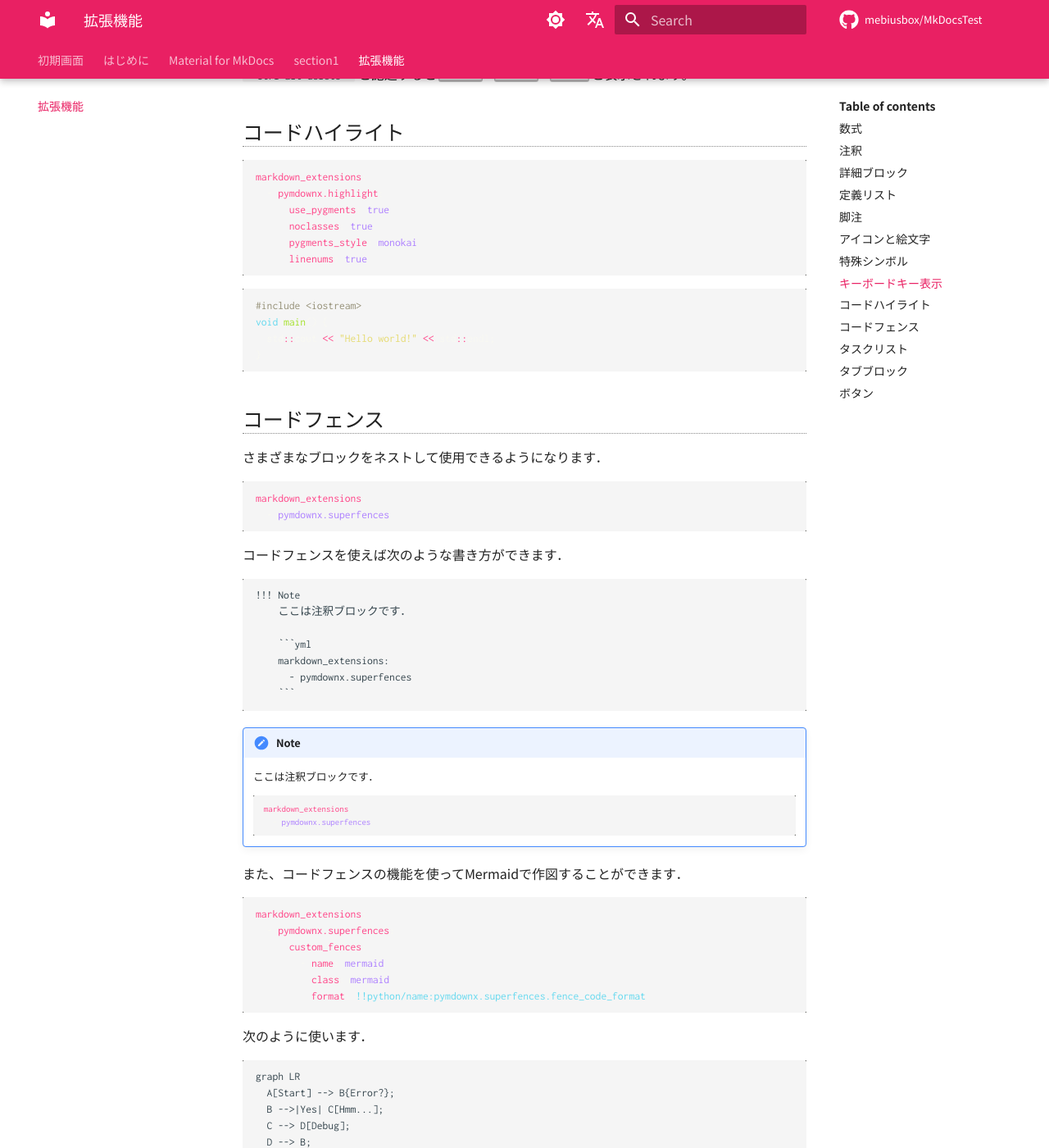
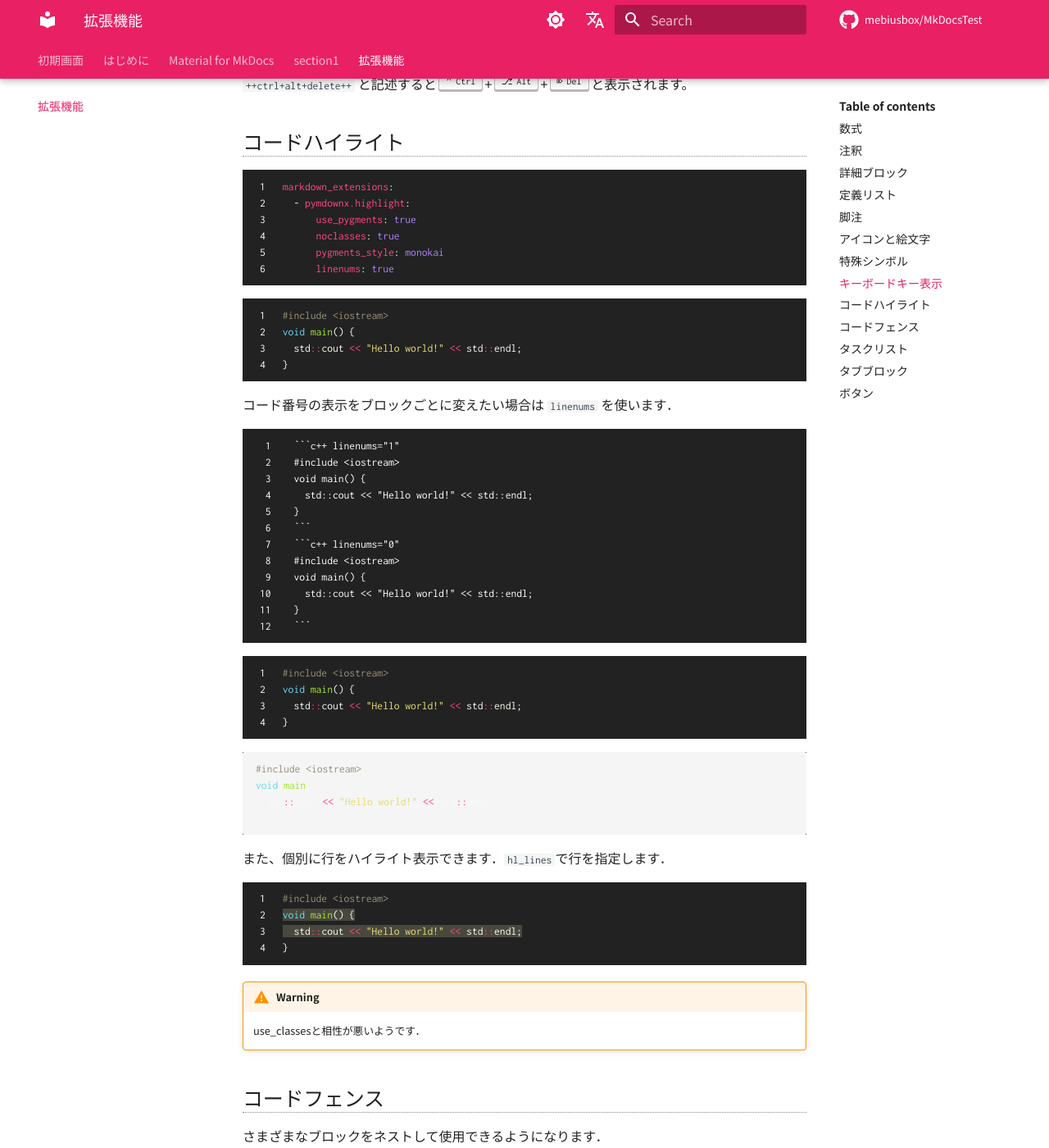
Before and after one commit to mebiusbox/MkDocsTest, an MkDocs documentation site: the page built from docs/extentions.md, in a window 1280 px wide and 1400 px high, scrolled down 7414 px. Shown: the whole window at 82% size. Built offline with MkDocs 1.6.1 and Material for MkDocs 9.7.7, drawn with Linux system fonts in a browser that asks for light colours; nearby versions of some CDN libraries; emoji names are drawn with the system emoji font; comment, search, counter and statistics services are not loaded; some of the changed text lies outside the part shown.

Commit message:
remove extra.js and update extra.css

````diff
--- a/docs/css/extra.css
+++ b/docs/css/extra.css
@@ -16,13 +16,27 @@
 .md-typeset h2 {
   border-bottom: 1px dotted #888;
 }
+
+[data-md-color-scheme=slate] .md-typeset h2 {
+  color: #fc0;
+  border-bottom: 1px dotted #888;
+}
+
+.md-typeset h3:before {
+  font-family: "FontAwesome";
+  font-weight: 900;
+  content: "\f0a9";
+  margin-right: 5px;
+}
+
+/* [data-md-color-scheme=slate] .md-typeset h3 {
+} */
+
 .md-typeset pre {
   color: #f8f8f2;
 }
-.md-typeset .highlighttable {
-  margin-left:-20px;
-  margin-right: -20px;
-  border-radius: 0;
+.md-typeset .highlighttable .linenos .linenodiv pre {
+  line-height: 15pt;
 }
 
 .md-typeset .highlighttable > * {
@@ -32,7 +46,6 @@
 .md-typeset .highlighttable .linenos .linenodiv pre span {
   background-color: #222 !important;
   color: #fefefe !important;
-  margin: 0;
 }
 .md-typeset .highlighttable .md-clipboard:before,
 .md-typeset .highlighttable .md-clipboard:after {
--- a/docs/extentions.md
+++ b/docs/extentions.md
@@ -379,6 +379,49 @@
 }
 ```
 
+コード番号の表示をブロックごとに変えたい場合は `linenums` を使います．
+
+```
+ ```c++ linenums="1"
+ #include <iostream>
+ void main() {
+   std::cout << "Hello world!" << std::endl;
+ }
+ ```
+ ```c++ linenums="0"
+ #include <iostream>
+ void main() {
+   std::cout << "Hello world!" << std::endl;
+ }
+ ```
+```
+
+```c++ linenums="1"
+#include <iostream>
+void main() {
+  std::cout << "Hello world!" << std::endl;
+}
+```
+
+```c++ linenums="0"
+#include <iostream>
+void main() {
+  std::cout << "Hello world!" << std::endl;
+}
+```
+
+また、個別に行をハイライト表示できます．`hl_lines`で行を指定します．
+
+```c++ hl_lines="2 3"
+#include <iostream>
+void main() {
+  std::cout << "Hello world!" << std::endl;
+}
+```
+
+!!! Warning
+    use_classesと相性が悪いようです．
+
 
 ## コードフェンス
 
@@ -409,7 +452,7 @@
       - pymdownx.superfences
     ```
 
-また、コードフェンスの機能を使ってMermaidで作図することができます．
+また、コードフェンスの機能を使ってMermaidで作図できます．
 
 ```yml
 markdown_extensions:
--- a/docs/js/extra.js
+++ /dev/null
@@ -1,12 +0,0 @@
-window.MathJax = {
-  tex2jax: {
-    inlineMath: [['$','$'], ['\\(','\\)']],
-    displayMath: [['$$','$$'], ['\\[','\\]']],
-    processEscapes: true
-  },
-  "HTML-CSS": {
-    availableFonts: [],
-    preferredFont: null,
-    webFont: "STIX-Web"
-  }
-};
--- a/mkdocs.yml
+++ b/mkdocs.yml
@@ -70,7 +70,6 @@
   generator: false
 
 extra_javascript:
-  - js/extra.js
   - js/mathjax.js
   - https://polyfill.io/v3/polyfill.min.js?features=es6
   - https://cdn.jsdelivr.net/npm/mathjax@3/es5/tex-mml-chtml.js
@@ -95,7 +94,7 @@
       use_pygments: true
       noclasses: true
       pygments_style: monokai
-      # linenums: true
+      linenums: true
   - pymdownx.superfences:
       custom_fences:
         - name: mermaid
@@ -108,7 +107,7 @@
       #   custom_icons:
       #     - overrides/.icons
   - pymdownx.tasklist:
-      custom_checkbox: true
+      custom_chweckbox: true
       clickable_checkbox: true
   - pymdownx.tabbed:
       alternate_style: true
````
